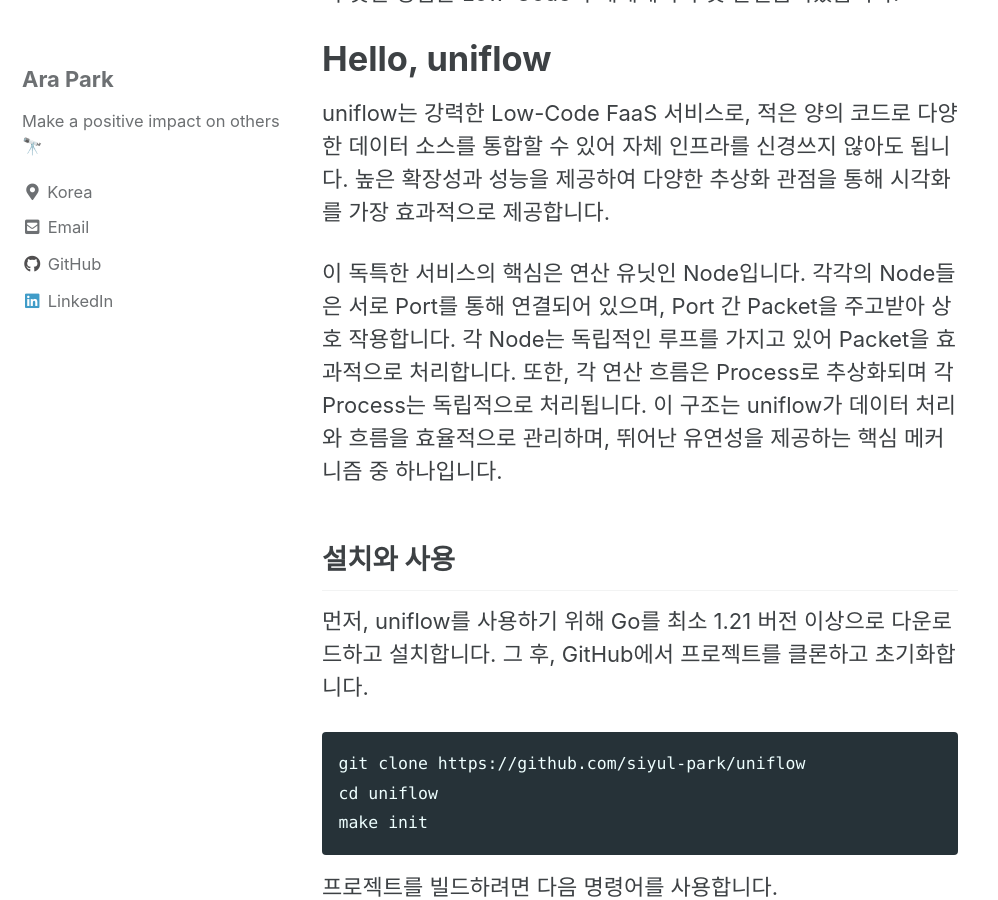
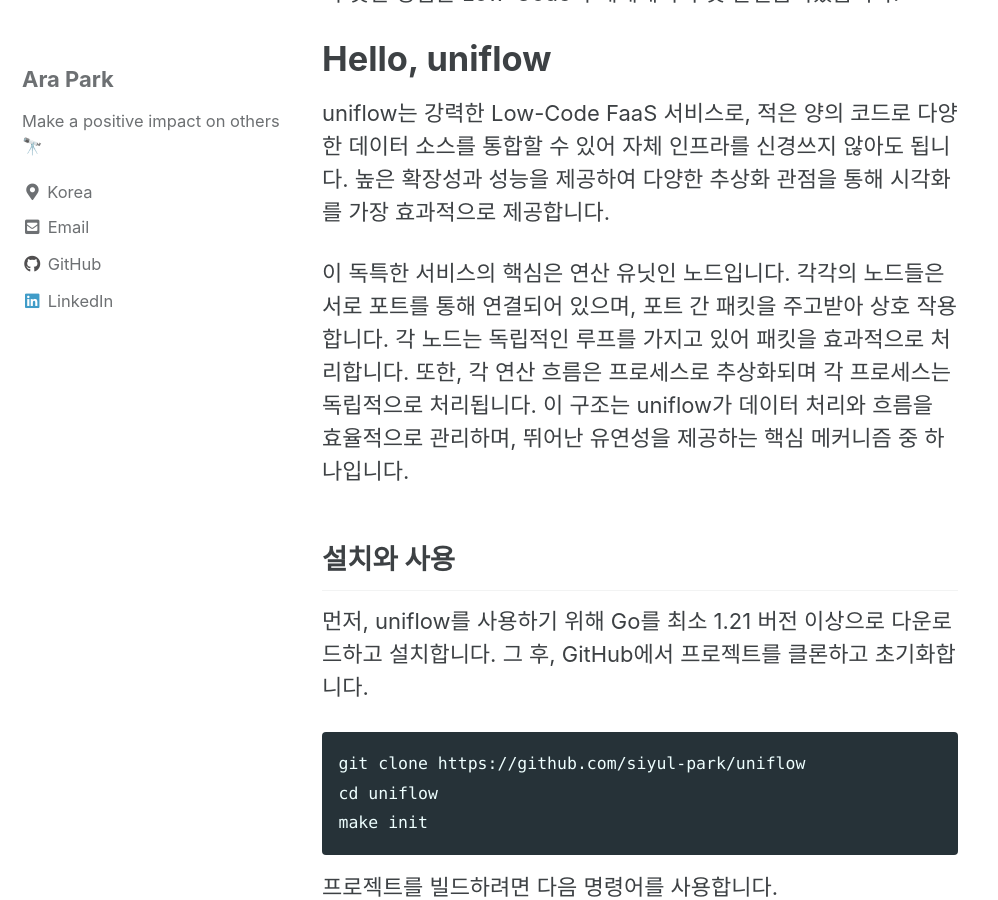
Before and after one commit to siyul-park/siyul-park.github.io, a Jekyll site: the page built from _posts/2023-11-20-hello-uniflow.md, in a window 1280 px wide and 900 px high, scrolled down 809 px. Shown: the whole window, without its empty margins (0-998 px from the left). Built offline with Jekyll 4.4.1, drawn with Linux system fonts in a browser that asks for light colours; cached includes are drawn as plain includes; comment, search, counter and statistics services are not loaded; part of the change alters nothing that is shown; some of the changed text lies outside the part shown.

Commit message:
docs: refine hello uniflow

````diff
--- a/_posts/2023-11-20-hello-uniflow.md
+++ b/_posts/2023-11-20-hello-uniflow.md
@@ -14,7 +14,7 @@ Low-Code의 향연이 펼쳐진 순간, [카카오 클라우드 AI 서비스](ht
 # Hello, uniflow
 uniflow는 강력한 Low-Code FaaS 서비스로, 적은 양의 코드로 다양한 데이터 소스를 통합할 수 있어 자체 인프라를 신경쓰지 않아도 됩니다. 높은 확장성과 성능을 제공하여 다양한 추상화 관점을 통해 시각화를 가장 효과적으로 제공합니다.
 
-이 독특한 서비스의 핵심은 연산 유닛인 Node입니다. 각각의 Node들은 서로 Port를 통해 연결되어 있으며, Port 간 Packet을 주고받아 상호 작용합니다. 각 Node는 독립적인 루프를 가지고 있어 Packet을 효과적으로 처리합니다. 또한, 각 연산 흐름은 Process로 추상화되며 각 Process는 독립적으로 처리됩니다. 이 구조는 uniflow가 데이터 처리와 흐름을 효율적으로 관리하며, 뛰어난 유연성을 제공하는 핵심 메커니즘 중 하나입니다.
+이 독특한 서비스의 핵심은 연산 유닛인 노드입니다. 각각의 노드들은 서로 포트를 통해 연결되어 있으며, 포트 간 패킷을 주고받아 상호 작용합니다. 각 노드는 독립적인 루프를 가지고 있어 패킷을 효과적으로 처리합니다. 또한, 각 연산 흐름은 프로세스로 추상화되며 각 프로세스는 독립적으로 처리됩니다. 이 구조는 uniflow가 데이터 처리와 흐름을 효율적으로 관리하며, 뛰어난 유연성을 제공하는 핵심 메커니즘 중 하나입니다.
 
 ## 설치와 사용
 먼저, uniflow를 사용하기 위해 Go를 최소 1.21 버전 이상으로 다운로드하고 설치합니다. 그 후, GitHub에서 프로젝트를 클론하고 초기화합니다.
@@ -66,7 +66,7 @@ ping 예제를 살펴봅시다!
   code: |
     "pong"
 ```
-http, router, pong 노드를 정의합니다. yaml의 최상위 요소는 Node를 의미합니다.
+http, router, pong 노드가 정의되어 있습니다.
 
 이제 uniflow를 시작해봅시다.
 
@@ -74,7 +74,7 @@ http, router, pong 노드를 정의합니다. yaml의 최상위 요소는 Node
 ./dist/uniflow start --boot example/ping.yaml
 ```
 
-시작한 uniflow가 정상적으로 HTTP 엔드포인트를 제공하는지 확인하기 위해 다음 명령어를 사용하세요.
+시작한 uniflow가 정상적으로 HTTP 엔드포인트를 제공하는지 확인합시다.
 
 ```bash
 curl localhost:8000/ping
````
